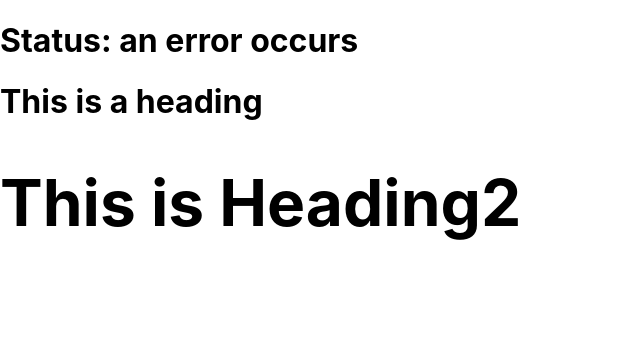
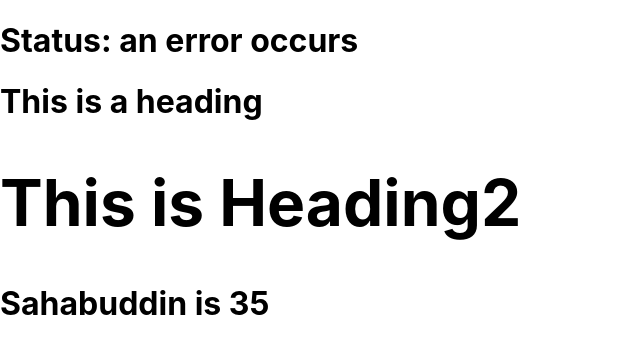
Before and after one commit to abdur-rhaman-babu/react-typescript, a React (Create React App) app: page / in a window 1280 px wide. Shown: the top 354 px of the page, without its empty margins (0-640 px from the left). Built offline with nearby package versions, Linux system fonts and the light colour scheme.

Commit message:
added default value

```diff
--- a/src/App.tsx
+++ b/src/App.tsx
@@ -1,3 +1,4 @@
+import Greet from "./components/Greet";
 import Heading from "./components/Heading";
 import Oscar from "./components/Oscar";
 import Status from "./components/Status";
@@ -30,6 +31,7 @@ const App = () => {
         <Oscar>
           <Heading>This is Heading2</Heading>
         </Oscar>
+        <Greet name="Sahabuddin" isLoggedIn={true}/>
     </div>
   );
 };
--- a/src/components/Greet.tsx
+++ b/src/components/Greet.tsx
@@ -1,14 +1,15 @@
 type greetType = {
     name: string,
-    age: number,
+    age?: number,
     isLoggedIn: boolean
 }
 const Greet = (props: greetType) => {
+    const {age = 35} = props;
     return (
         <div>
             <h1>
                 {
-                    props.isLoggedIn ? `${props.name} is ${props.age}`: 'Welcome'
+                    props.isLoggedIn ? `${props.name} is ${age}`: 'Welcome'
                 }
             </h1>
         </div>
```
